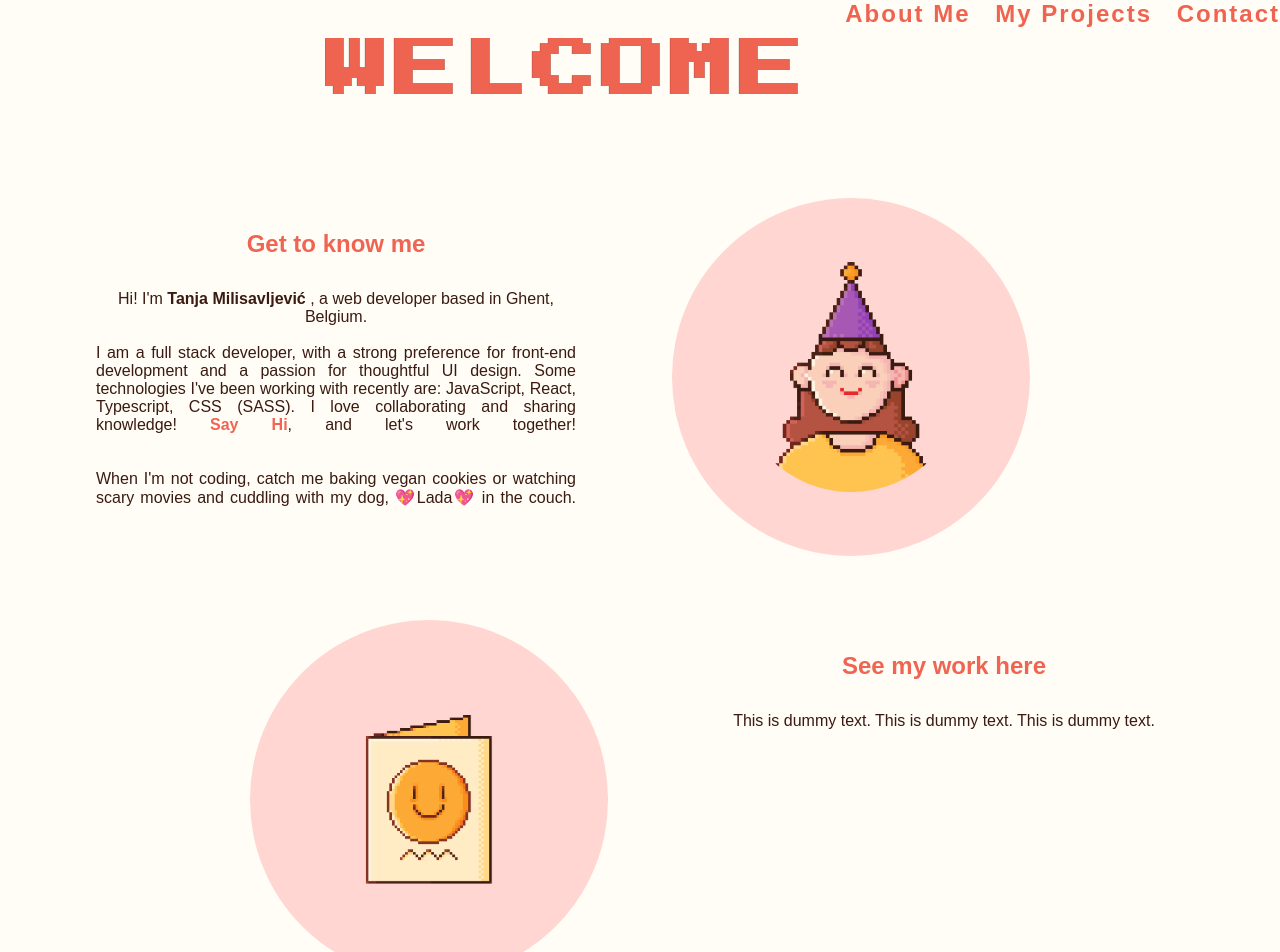
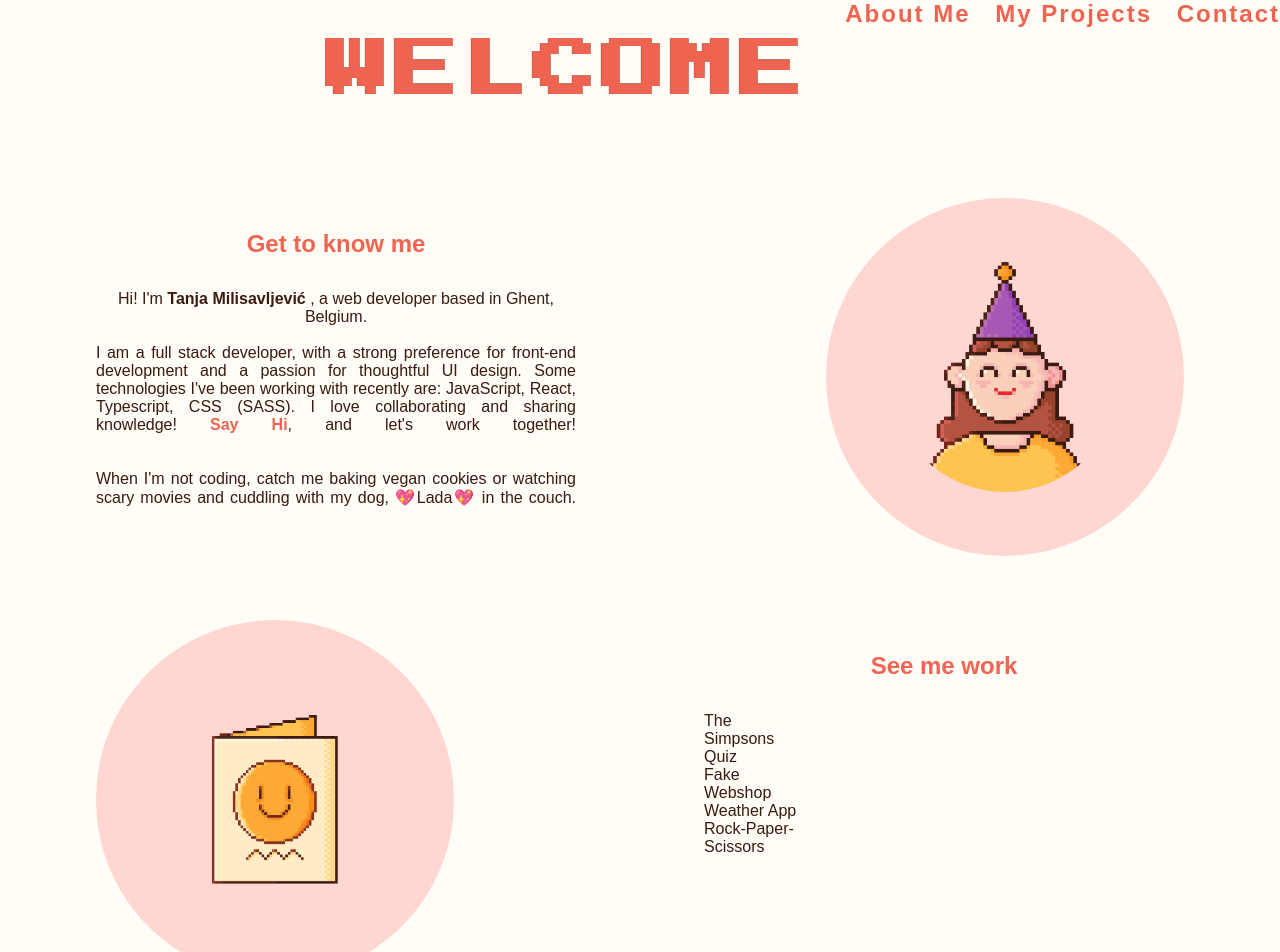
Before and after one commit to tanjamilisavljevic/portfolio, a React (Create React App) app: page / in a window 1280 px wide. Shown: the top 952 px of the page. Built offline with nearby package versions, Linux system fonts and the light colour scheme; a web font is replaced by a local one.

Commit message:
Add projects to the projects section

```diff
--- a/src/App.css
+++ b/src/App.css
@@ -1,18 +1,24 @@
-*{
+* {
     font-family: 'Monda', sans-serif;
     color: #391910;
 }
-.App{
+
+.App {
     background-color: #fffdf5;
 }
-footer{
+.rightImg{
+    justify-self: end;
+}
+footer {
     text-align: end;
     margin-top: 5rem;
 }
-header{
+
+header {
     text-align: end;
 }
-.headerLink{
+
+.headerLink {
     text-decoration: none;
     color: #EF6351;
     font-weight: bolder;
@@ -20,10 +26,12 @@ header{
     letter-spacing: 2px;
     margin-left: 1rem;
 }
-.headerLink:hover{
+
+.headerLink:hover {
     text-shadow: 2px 2px #fddad1;
 }
-.counter{
+
+.counter {
     font-family: 'Press Start 2P', cursive;
     letter-spacing: 5px;
     font-size: 6rem;
@@ -32,11 +40,13 @@ header{
     text-align: center;
     margin: 2rem;
 }
-.titleWrapper{
+
+.titleWrapper {
     display: flex;
     justify-content: center;
 }
-h1{
+
+h1 {
     font-family: 'Press Start 2P', cursive;
     letter-spacing: 5px;
     font-size: 4rem;
@@ -48,16 +58,22 @@ h1{
     overflow: hidden;
     width: 10em;
 }
-@keyframes type{
-    from { width: 0; }
+
+@keyframes type {
+    from {
+        width: 0;
+    }
 }
-.header{
+
+.header {
     text-align: end;
 }
-img{
+
+img {
     width: 40%;
 }
-.headerLink{
+
+.headerLink {
     text-decoration: none;
     color: #EF6351;
     font-weight: bolder;
@@ -68,14 +84,17 @@ img{
     animation: fadein 2s forwards;
     animation-delay: 1.5s;
 }
-.headerLink:hover{
+
+.headerLink:hover {
     text-shadow: 2px 2px #fddad1;
 }
-h4{
+
+h4 {
     color: #EF6351;
     font-size: 1.5rem;
 }
-.cardWrapper{
+
+.cardWrapper {
     opacity: 0;
     margin: 4rem;
     display: grid;
@@ -85,15 +104,22 @@ h4{
     animation: fadein 2s forwards;
     animation-delay: 2s;
 }
+
 @keyframes fadein {
-    from { opacity: 0; }
-    to   { opacity: 1; }
+    from {
+        opacity: 0;
+    }
+    to {
+        opacity: 1;
+    }
 }
-.card{
+
+.card {
     text-align: center;
     margin: 2rem;
 }
-#about-me{
+
+#about-me {
     grid-column-start: 1;
     grid-column-end: 2;
     grid-row-start: 1;
@@ -101,14 +127,16 @@ h4{
     justify-self: end;
     margin-right: 4rem;
 }
-#my-projects{
+
+#my-projects {
     grid-column-start: 2;
     grid-column-end: 3;
     grid-row-start: 2;
     grid-row-end: 3;
     margin-left: 4rem;
 }
-#contact{
+
+#contact {
     grid-column-start: 1;
     grid-column-end: 2;
     grid-row-start: 3;
@@ -116,52 +144,101 @@ h4{
     justify-self: end;
     margin-right: 4rem;
 }
-.leftImg{
-    justify-self: end;
-}
-img{
+
+
+img {
     background-color: #ffd6d1;
     border-radius: 50%;
     padding: 4rem;
     margin: 2rem;
 }
-.contactLink{
+
+.contactLink {
     text-decoration: none;
     color: #EF6351;
     font-weight: bolder;
 }
-.contactLink:hover{
+
+.contactLink:hover {
     text-shadow: 2px 2px #fddad1;
 }
-#phone:hover{
+
+#phone:hover {
     cursor: url("./sparkler.png"), auto;
 }
-#phone:active{
-    animation: rotate 2s ;
-}
-@keyframes rotate {
-    100% {transform: rotate(360deg); }
-}
-#birthdayCard:active{
+
+#phone:active {
     animation: rotate 2s;
 }
-#birthdayCard:hover{
+
+@keyframes rotate {
+    100% {
+        transform: rotate(360deg);
+    }
+}
+
+#birthdayCard:active {
+    animation: rotate 2s;
+}
+
+#birthdayCard:hover {
     cursor: url("./sparkler.png"), auto;
 }
-#girl:hover{
+
+#girl:hover {
     cursor: url("./sparkler.png"), auto;
 }
-#girl:active{
+
+#girl:active {
     animation: rotate 2s;
 }
-.aboutMeText{
+
+.aboutMeText {
     text-align: justify;
 }
+
 .aboutMeText:after {
     content: "";
     display: inline-block;
     width: 100%;
 }
-.aboutMeTextTitle{
+
+.aboutMeTextTitle {
     text-align: center;
 }
+
+ul{
+    list-style-type: none;
+    margin: 0;
+    padding: 0;
+    text-align: start;
+}
+
+li{
+    text-decoration: none;
+}
+li:hover{
+   color: #EF6351;
+    cursor: pointer;
+}
+.projectWrapper{
+    display: grid;
+    grid-template-columns: 20%  50%;
+}
+
+.projectTitle{
+    color: #EF6351;
+    font-weight: bolder;
+}
+
+.project {
+    padding: 2rem;
+    border: dotted 5px #ffd6d1;
+    text-align: justify;
+}
+
+.project:after {
+    content: "";
+    display: inline-block;
+    width: 100%;
+}
--- a/src/Components/Cards.tsx
+++ b/src/Components/Cards.tsx
@@ -3,6 +3,7 @@ import BirthdayGirl from "../birthday-girl.png";
 import BirthdayCard from "../birthday-card.png";
 import Phone from "../phone.png";
 import AboutMe from "./AboutMe";
+import MyProjects from "./MyProjects";
 
 function Cards() {
 
@@ -22,8 +23,8 @@ function Cards() {
 
                 <div className='card' id='my-projects'>
                     <a id='card2'>
-                        <h4> See my work here </h4>
-                        <p> This is dummy text. This is dummy text. This is dummy text.</p>
+                        <h4> See me work </h4>
+                        <MyProjects/>
                     </a>
                 </div>
 
--- /dev/null
+++ b/src/Components/MyProjects.tsx
@@ -0,0 +1,99 @@
+import React, {useState} from 'react';
+
+function MyProjects() {
+    const [displaySimpsons, setDisplaySimpsons] = useState(false)
+    const [displayWebshop, setDisplayWebshop] = useState(false)
+    const [displayWeather, setDisplayWeather] = useState(false)
+    const [displayRock, setDisplayRock] = useState(false)
+
+
+    const handleSimpsons = () => {
+        setDisplaySimpsons(true)
+        setDisplayWebshop(false)
+        setDisplayWeather(false)
+        setDisplayRock(false)
+    }
+    const Simpsons = () => (
+        <div className='project' id='simpsons'>
+            <p className='projectTitle'> The Simpsons Quiz </p>
+            <p> Made using React with TypeScript.
+                Take a look at the finished product <a className='contactLink'
+                                                       href='https://affectionate-jepsen-1d70e3.netlify.app/'> here </a>,
+                or my code <a className='contactLink'
+                              href='https://github.com/tanjamilisavljevic/the-impossible-quiz'> here </a>.
+            </p>
+        </div>
+    )
+    const handleWebshop = () => {
+        setDisplaySimpsons(false)
+        setDisplayWeather(false)
+        setDisplayRock(false)
+        setDisplayWebshop(true)
+    }
+    const Webshop = () => (
+        <div className='project' id='webshop'>
+            <p className='projectTitle'> Fake Webshop </p>
+            <p> Made using React in collaboration with a fellow student.
+                Take a look at the finished product <a className='contactLink'
+                                                       href='https://determined-lichterman-67b53e.netlify.app/'> here </a>,
+                or the code <a className='contactLink'
+                               href='https://github.com/tanjamilisavljevic/ecommerce-with-react'> here </a>.
+            </p>
+        </div>
+    )
+
+    const handleWeather = () => {
+        setDisplaySimpsons(false)
+        setDisplayWebshop(false)
+        setDisplayRock(false)
+        setDisplayWeather(true)
+    }
+    const Weather = () => (
+        <div className='project' id='webshop'>
+            <p className='projectTitle'> Weather App</p>
+            <p> One of my first projects made with plain JavaScript, using an API.
+                Take a look at the finished product <a className='contactLink'
+                                                       href='https://tanjamilisavljevic.github.io/weather-app/'>
+                    here </a>, or the code
+                <a className='contactLink' href='https://github.com/tanjamilisavljevic/weather-app'> here </a>.
+            </p>
+        </div>
+    )
+    const handleRock = () => {
+        setDisplaySimpsons(false)
+        setDisplayWebshop(false)
+        setDisplayWeather(false)
+        setDisplayRock(true)
+    }
+    const Rock = () => (
+        <div className='project' id='webshop'>
+            <p className='projectTitle'> Rock-Paper-Scissors </p>
+            <p> One of my first projects made with plain JavaScript. This is the moment I fell in love with front-end
+                development.
+                Take a look at the finished product <a className='contactLink'
+                                                       href='https://tanjamilisavljevic.github.io/rock-paper-scissors/'>
+                    here </a>, or the code
+                <a className='contactLink' href='https://github.com/tanjamilisavljevic/rock-paper-scissors'> here </a>.
+            </p>
+        </div>
+    )
+
+
+    return (
+        <div className='projectWrapper'>
+            <ul>
+                <li onClick={handleSimpsons}>The Simpsons Quiz</li>
+                <li onClick={handleWebshop}>Fake Webshop</li>
+                <li onClick={handleWeather}>Weather App</li>
+                <li onClick={handleRock}>Rock-Paper-Scissors</li>
+            </ul>
+            {displaySimpsons ? <Simpsons/> : null}
+            {displayWebshop ? <Webshop/> : null}
+            {displayWeather ? <Weather/> : null}
+            {displayRock ? <Rock/> : null}
+
+        </div>
+    );
+}
+
+export default MyProjects;
```
